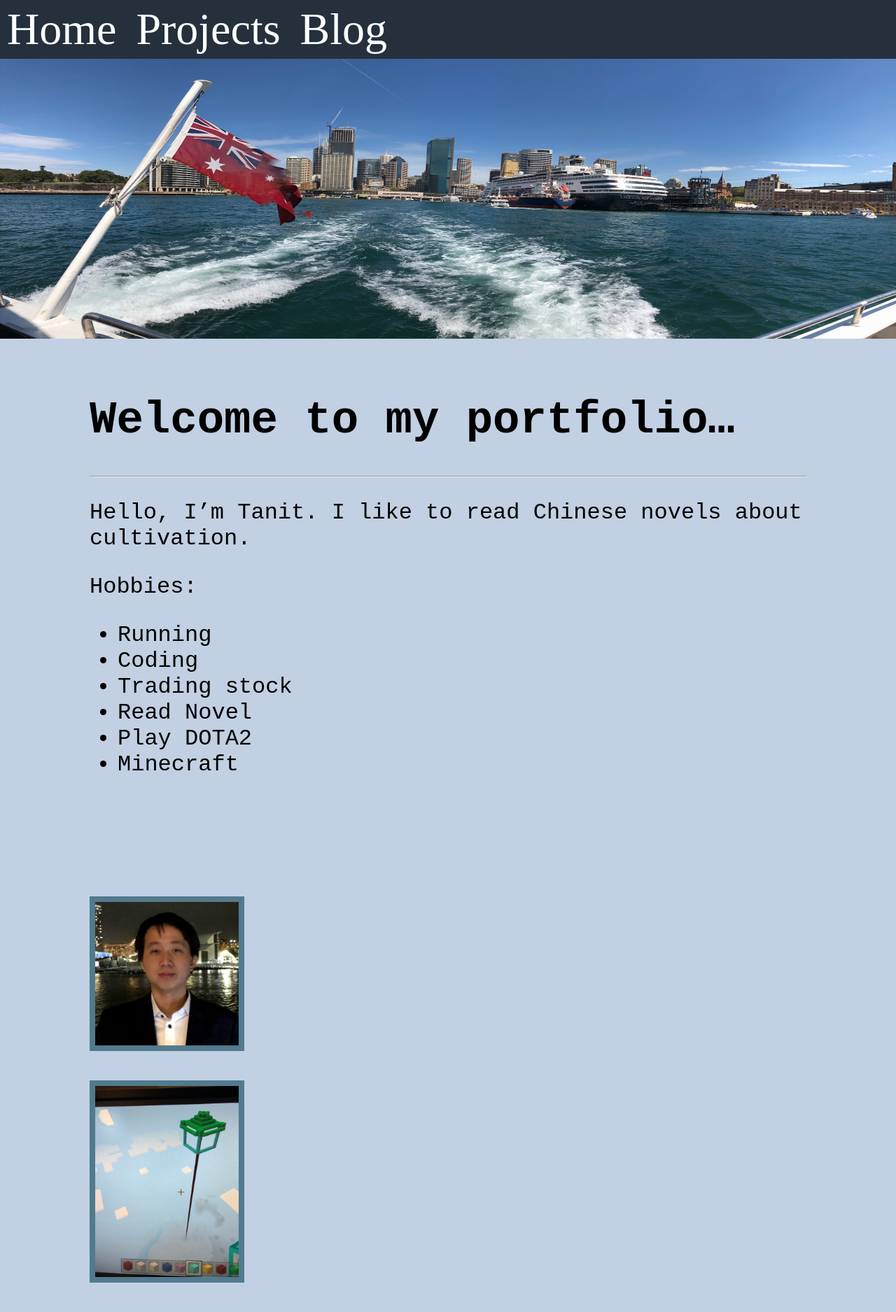
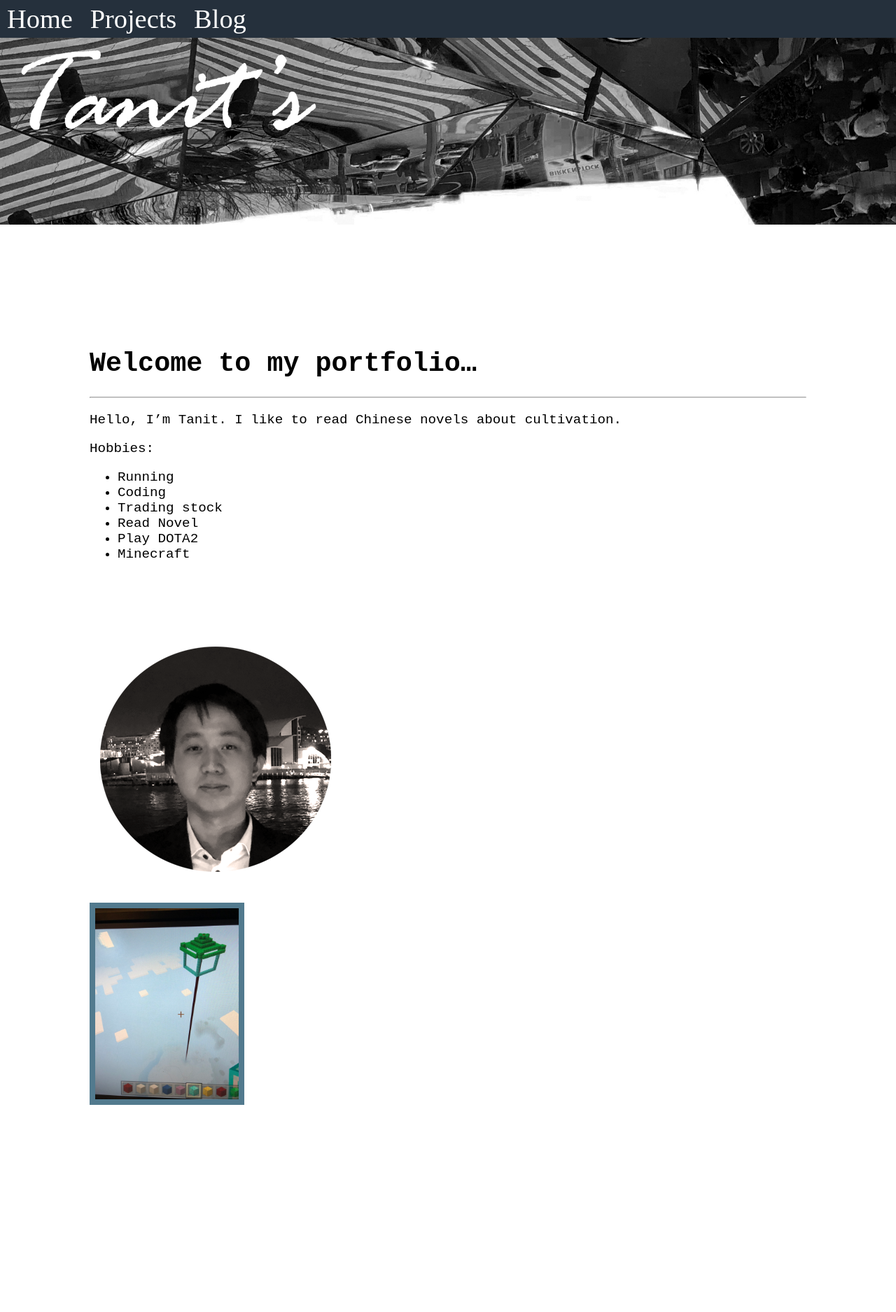
Before and after one commit to TanitPan/TanitPan.github.io, a Jekyll site: the page built from index.md, in a window 1280 px wide. Shown: the whole page at 70% size. Built offline with Jekyll 4.4.1, drawn with Linux system fonts in a browser that asks for light colours; after the commit the page ends 1604 px from its top, so only the background shows below that.

Commit message:
add new banner design

```diff
--- a/index.md
+++ b/index.md
@@ -22,7 +22,7 @@ Hobbies:
 
 &nbsp;
 
-![A photo of me on a cruise party](images/my_pic1.jpg){:.body-img}
+![A photo of me on a cruise party](images/my_pic2.png)
 
 
 ![Minecraft tower I built](images/minecraft01.jpg){:.body-img}
--- a/style.scss
+++ b/style.scss
@@ -49,7 +49,7 @@ li {
 
 body {
     margin: 0px;
-    background-color: $site-bg1;
+    background-color: $site-white;
 }
 
 main {
@@ -88,12 +88,13 @@ nav {
 
 section {
     display: block;
-    padding-bottom: 38px;
+    padding-bottom: 20px;
     div {
         width: 100%;
-        height: 400px;
-        background-image: url("/images/tab_sydney.jpg");
-        background-size: 100% 100%;
+        height: 398px;
+        background-image: url("/images/banner4.jpg");
+        // background-position: center;
+        background-size: contain;
         background-repeat: no-repeat;
     }
   }
@@ -112,7 +113,7 @@ section {
 //   }
 
 html {
-    font-size: clamp(1rem, 3vw, 2rem)
+    font-size: clamp(1rem, 1.5vw, 2rem)
 }
 
 
```
Also changed, not shown: images/banner1.jpg (added), images/banner2.jpg (added), images/banner3.jpg (added), images/banner4.jpg (added), images/banner5.jpg (added), images/my_pic2.png (added).
